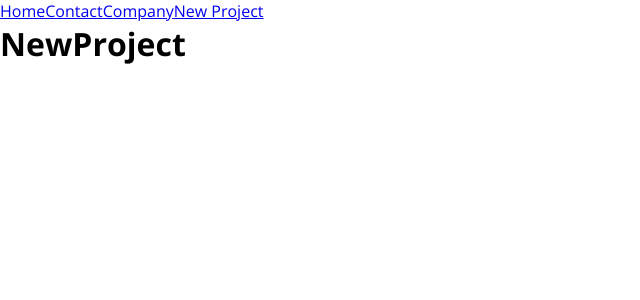
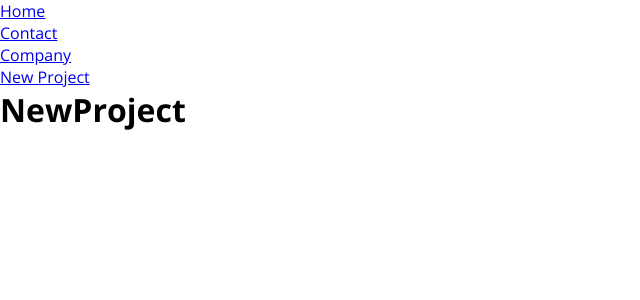
Before and after one commit to gabrielassanuma/react_freelanceadminproject, a React (Create React App) app: page /newproject in a window 1280 px wide. Shown: the top 300 px of the page, without its empty margins (0-640 px from the left). Built offline with nearby package versions, Linux system fonts and the light colour scheme.

Commit message:
created component container

```diff
--- a/src/App.js
+++ b/src/App.js
@@ -4,25 +4,29 @@ import Contact from './components/pages/Contact'
 import Company from './components/pages/Company'
 import NewProject from './components/pages/NewProject'
 
+import Container from './components/layout/Container'
+
 function App() {
   return (
     <Router>
       <nav>
         <ul>
-          <Link to='/'>Home</Link>
-          <Link to='/contact'>Contact</Link>
-          <Link to='/company'>Company</Link>
-          <Link to='/newproject'>New Project</Link>
+          <li><Link to='/'>Home</Link></li>
+          <li><Link to='/contact'>Contact</Link></li>
+          <li><Link to='/company'>Company</Link></li>
+          <li><Link to='/newproject'>New Project</Link></li>
         </ul>
       </nav>
-      <Routes>
-        <Route exact path="/" element={<Home/>}/>
-        <Route exact path="/contact" element={<Contact/>}/>
-        <Route exact path="/company" element={<Company/>}/>
-        <Route exact path="/newproject" element={<NewProject/>}/>
-      </Routes>
+      <Container>
+        <Routes>
+          <Route exact path="/" element={<Home />} />
+          <Route exact path="/contact" element={<Contact />} />
+          <Route exact path="/company" element={<Company />} />
+          <Route exact path="/newproject" element={<NewProject />} />
+        </Routes>
+      </Container>
     </Router>
-  )
+  );
 }
 
 export default App;
--- /dev/null
+++ b/src/components/layout/Container.js
@@ -0,0 +1,5 @@
+function Container(props) {
+  return <div>{props.children}</div>
+}
+
+export default Container
```
